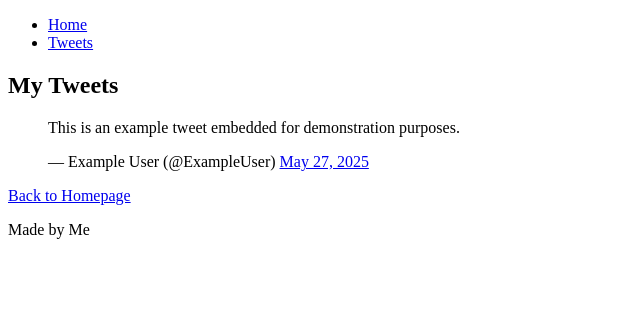
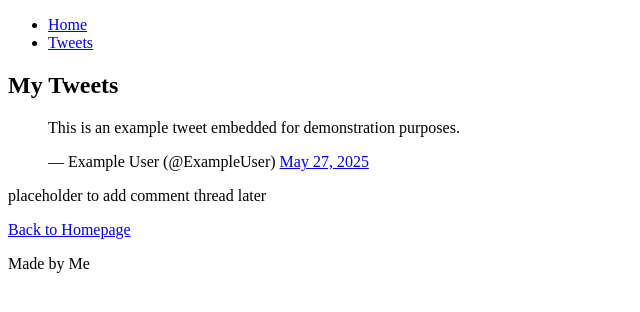
Before and after one commit to nadasaaddd/My_First_Portfolio, a plain HTML site: page html_basic/tweets.html in a window 1280 px wide. Shown: the whole page, without its empty margins (0-640 px from the left). Drawn offline with Linux system fonts and the light colour scheme.

Commit message:
task2 fix3

```diff
--- a/html_basic/tweets.html
+++ b/html_basic/tweets.html
@@ -35,6 +35,7 @@
 
       <!-- Link back to index.html -->
       <aside>
+        <p>placeholder to add comment thread later</p>
         <p><a href="index.html">Back to Homepage</a></p>
       </aside>
     </main>
```
